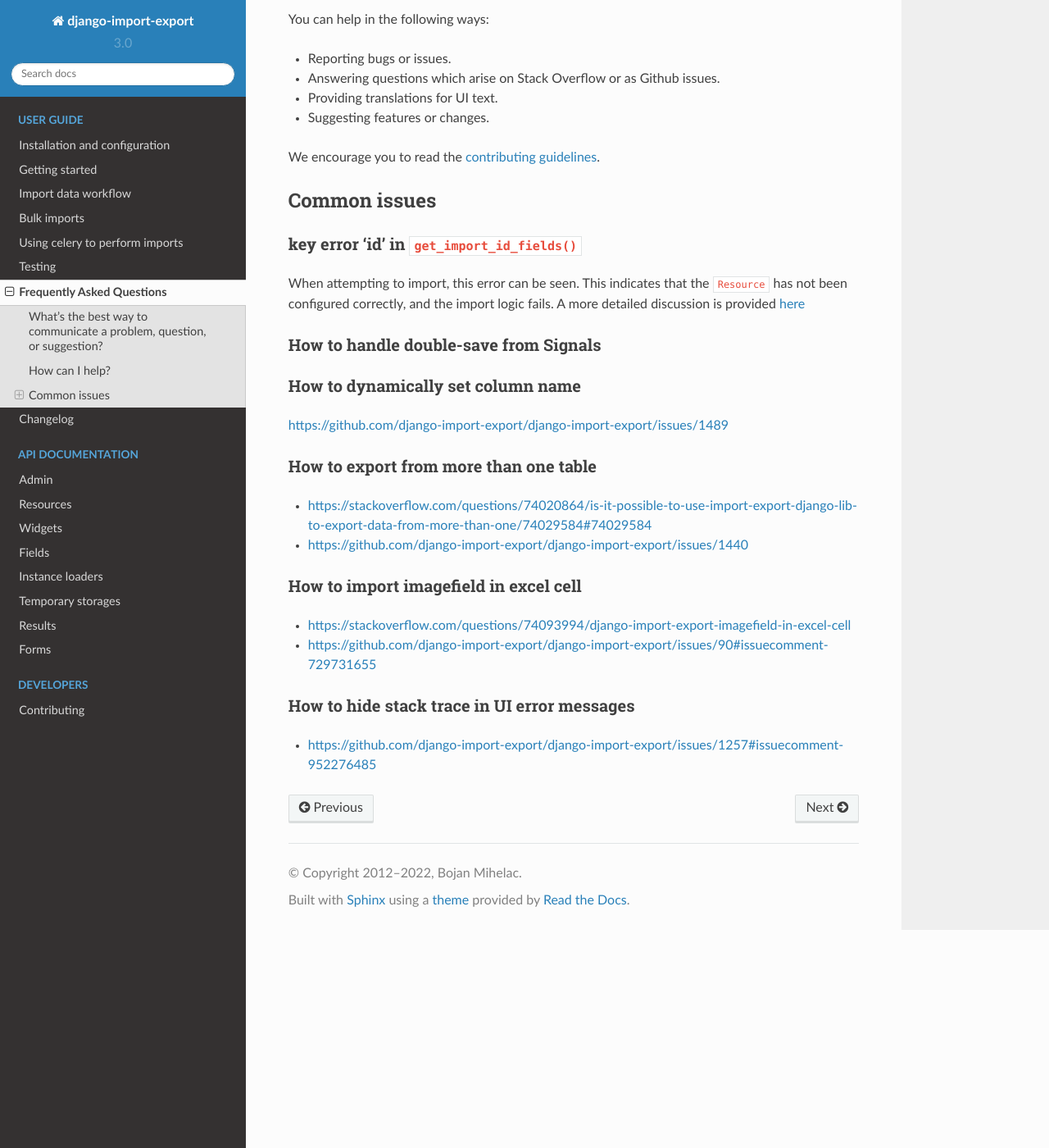
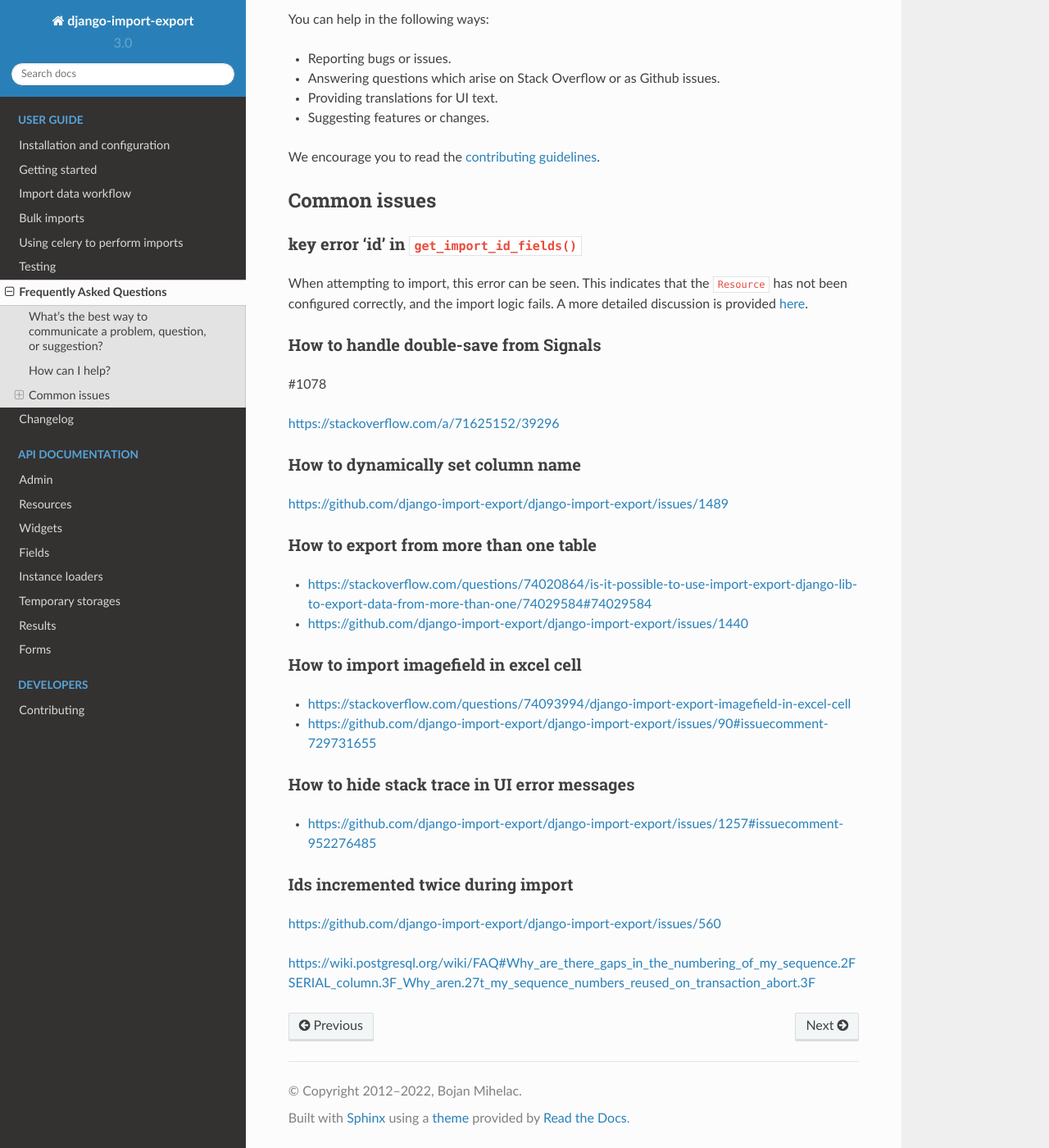
Before and after one commit to django-import-export/django-import-export, a Sphinx documentation site: the page built from docs/faq.rst, in a window 1280 px wide and 1400 px high, scrolled down 388 px. Shown: the whole window at 82% size. Built offline with Sphinx 7.4.7 and the Read the Docs theme 2.0.0, drawn with Linux system fonts in a browser that asks for light colours.

Commit message:
updated faq

```diff
--- a/docs/faq.rst
+++ b/docs/faq.rst
@@ -30,10 +30,14 @@
 key error 'id' in ``get_import_id_fields()``
 --------------------------------------------
 
-When attempting to import, this error can be seen.  This indicates that the ``Resource`` has not been configured correctly, and the import logic fails.  A more detailed discussion is provided `here <https://stackoverflow.com/a/69347073/39296/>`_
+When attempting to import, this error can be seen.  This indicates that the ``Resource`` has not been configured correctly, and the import logic fails.  A more detailed discussion is provided `here <https://stackoverflow.com/a/69347073/39296/>`_.
 
 How to handle double-save from Signals
 --------------------------------------
+
+#1078
+
+https://stackoverflow.com/a/71625152/39296
 
 How to dynamically set column name
 ----------------------------------
@@ -58,3 +62,10 @@
 --------------------------------------------
 
 - https://github.com/django-import-export/django-import-export/issues/1257#issuecomment-952276485
+
+Ids incremented twice during import
+-----------------------------------
+
+https://github.com/django-import-export/django-import-export/issues/560
+
+https://wiki.postgresql.org/wiki/FAQ#Why_are_there_gaps_in_the_numbering_of_my_sequence.2FSERIAL_column.3F_Why_aren.27t_my_sequence_numbers_reused_on_transaction_abort.3F
```
